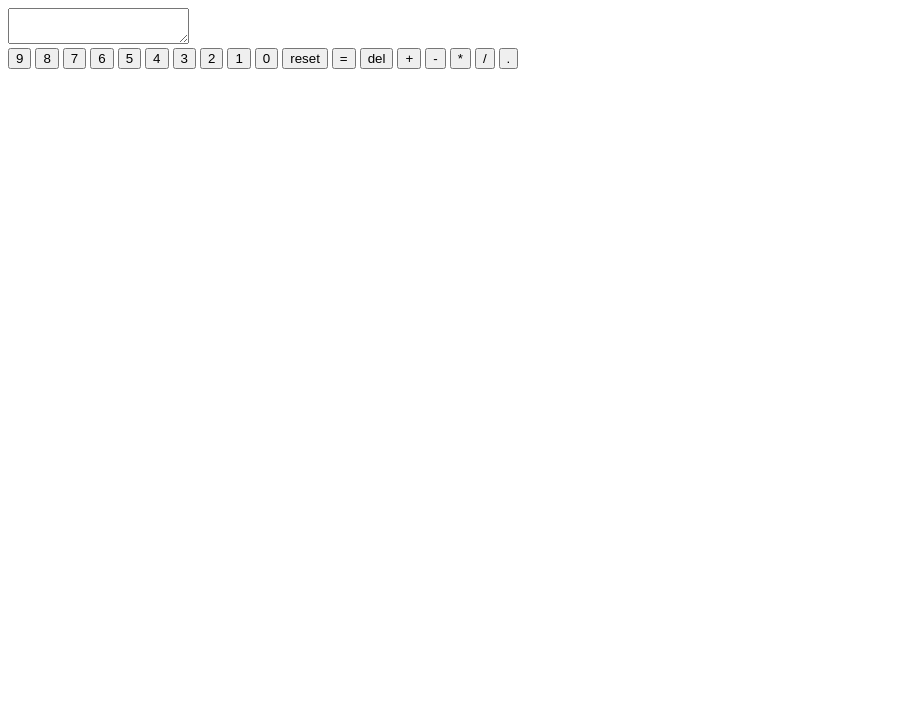
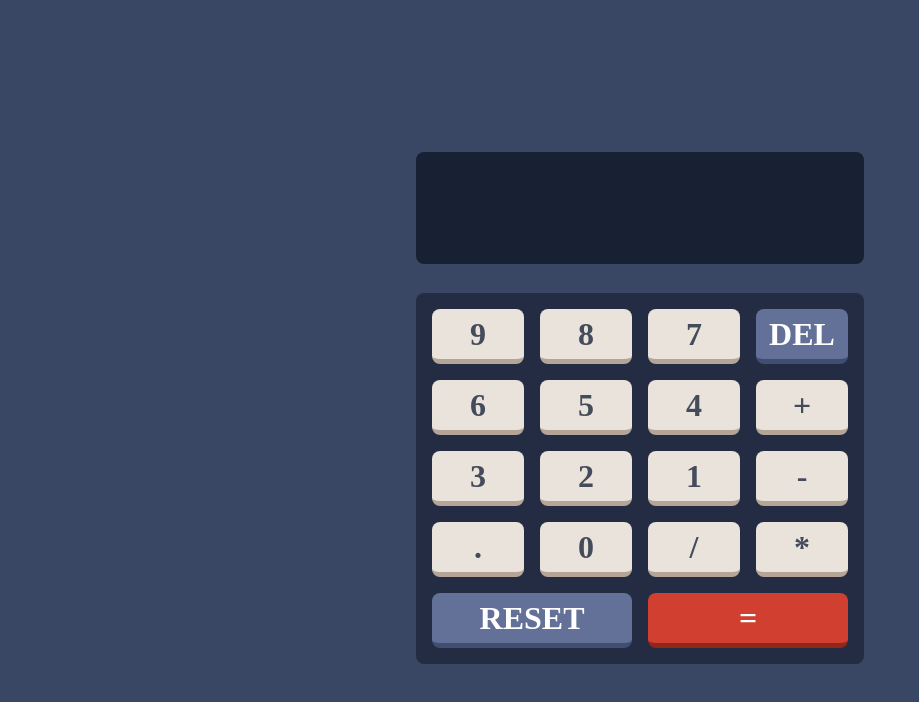
Before and after one commit to DavidPokrajac/Calculator-app, a plain HTML site: page index.html in a window 1280 px wide. Shown: the whole page, without its empty margins (0-919 px from the left). Drawn offline with Linux system fonts and the light colour scheme.

Commit message:
Added styles for first theme

```diff
--- /dev/null
+++ b/css/reset.css
@@ -0,0 +1,77 @@
+*,
+*::before,
+*::after {
+    box-sizing: border-box;
+}
+
+html {
+    -moz-text-size-adjust: none;
+    -webkit-text-size-adjust: none;
+    text-size-adjust: none;
+}
+
+body,
+h1,
+h2,
+h3,
+h4,
+p,
+figure,
+blockquote,
+dl,
+dd {
+    margin-block-end: 0;
+}
+
+ul[role="list"],
+ol[role="list"] {
+    list-style: none;
+}
+
+body {
+    min-height: 100vh;
+    line-height: 1.5;
+}
+
+h1,
+h2,
+h3,
+h4,
+button,
+input,
+label {
+    line-height: 1.1;
+}
+
+h1,
+h2,
+h3,
+h4 {
+    text-wrap: balance;
+}
+
+a:not([class]) {
+    text-decoration-skip-ink: auto;
+    color: currentColor;
+}
+
+img,
+picture {
+    max-width: 100%;
+    display: block;
+}
+
+input,
+button,
+textarea,
+select {
+    font: inherit;
+}
+
+/* textarea:not([rows]) {
+    min-height: 10em;
+} */
+
+:target {
+    scroll-margin-block: 5ex;
+}
--- /dev/null
+++ b/css/style.css
@@ -0,0 +1,100 @@
+@import "./variables.css";
+@import "./reset.css";
+
+body {
+    background: var(--clr-bg-500);
+    display: flex;
+    justify-content: center;
+    align-items: center;
+    font-size: var(--fs-base);
+    font-weight: var(--fw-base);
+}
+
+.calculator {
+    max-width: 500px;
+}
+
+.calculator__display {
+    resize: none;
+    background: var(--clr-bg-800);
+    border: none;
+    width: 100%;
+    color: var(--clr-text-100);
+    border-radius: 8px;
+    text-align: right;
+    padding: 1em;
+}
+
+.calculator__buttons {
+    border-radius: 8px;
+    background: var(--clr-bg-700);
+    padding: 0.5em;
+    margin-top: 1rem;
+    display: grid;
+    grid-template-columns: repeat(4, 1fr);
+    gap: 0.5em;
+}
+
+.calculator__delete {
+    grid-row: 1 / 2;
+    grid-column: 4 / 5;
+}
+
+.calculator__reset,
+.calculator__equals {
+    grid-row: 5 / 6;
+    grid-column: span 2;
+}
+
+.calculator__math-operation[data-operator="addition"],
+.calculator__math-operation[data-operator="subtraction"],
+.calculator__math-operation[data-operator="multiplication"] {
+    grid-column: 4 / 5;
+}
+
+.calculator__math-operation[data-operator="addition"] {
+    grid-row: 2 / 3;
+}
+
+.calculator__math-operation[data-operator="subtraction"] {
+    grid-row: 3 / 4;
+}
+
+.calculator__math-operation[data-operator="multiplication"] {
+    grid-row: 4 / 5;
+}
+
+.calculator__math-operation[data-operator="division"],
+.calculator__math-operation[data-operator="decimal-point"] {
+    grid-row: 4 / 5;
+}
+
+.calculator__math-operation[data-operator="division"] {
+    grid-column: 3 / 4;
+}
+
+.calculator__math-operation[data-operator="decimal-point"] {
+    grid-column: 1 / 2;
+}
+
+.calculator__buttons > * {
+    color: var(--clr-text-400);
+    background: var(--clr-key-100);
+    border: none;
+    border-bottom: 5px solid var(--clr-key-300);
+    border-radius: 8px;
+}
+
+.calculator__equals {
+    color: var(--clr-text-100);
+    background: var(--clr-key-600);
+    border-bottom: 5px solid var(--clr-key-700);
+}
+
+.calculator__reset,
+.calculator__delete {
+    color: var(--clr-text-100);
+    background: var(--clr-key-400);
+    border-bottom: 5px solid var(--clr-key-500);
+    text-transform: uppercase;
+}
--- a/css/variables.css
+++ b/css/variables.css
@@ -14,4 +14,5 @@
     --clr-text-100: hsl(0, 0%, 100%);
 
     --fs-base: 32px;
+    --fw-base: 700;
 }
--- a/index.html
+++ b/index.html
@@ -12,10 +12,11 @@
         />
 
         <title>Frontend Mentor | Calculator app</title>
+        <link rel="stylesheet" href="css/style.css" />
     </head>
     <body>
         <div class="calculator">
-            <textarea class="calculator__display"></textarea>
+            <textarea class="calculator__display" rows="1"></textarea>
             <div class="calculator__buttons">
                 <button class="calculator__number">9</button>
                 <button class="calculator__number">8</button>
@@ -32,11 +33,36 @@
                 </button>
                 <button class="calculator__equals">=</button>
                 <button class="calculator__delete" onClick="del()">del</button>
-                <button class="calculator__math-operation">+</button>
-                <button class="calculator__math-operation">-</button>
-                <button class="calculator__math-operation">*</button>
-                <button class="calculator__math-operation">/</button>
-                <button class="calculator__math-operation">.</button>
+                <button
+                    class="calculator__math-operation"
+                    data-operator="addition"
+                >
+                    +
+                </button>
+                <button
+                    class="calculator__math-operation"
+                    data-operator="subtraction"
+                >
+                    -
+                </button>
+                <button
+                    class="calculator__math-operation"
+                    data-operator="multiplication"
+                >
+                    *
+                </button>
+                <button
+                    class="calculator__math-operation"
+                    data-operator="division"
+                >
+                    /
+                </button>
+                <button
+                    class="calculator__math-operation"
+                    data-operator="decimal-point"
+                >
+                    .
+                </button>
             </div>
         </div>
         <script src="script.js"></script>
--- a/script.js
+++ b/script.js
@@ -1,4 +1,5 @@
-let textArea = document.querySelector(".calculator__display");
+console.log("Hi");
+let textArea = document.querySelector("textarea");
 let numbers = document.querySelectorAll(".calculator__number");
 let mathOperation = document.querySelectorAll(".calculator__math-operation");
 let equalsTo = document.querySelector(".calculator__equals");
@@ -15,6 +16,7 @@ Array.from(mathOperation).forEach((operation) => {
 
 function displayNumber(event) {
     const target = event.target;
+    console.log("hey");
     if (
         (target.textContent === "0" && textArea.textContent === "") ||
         (target.textContent === "." && textArea.textContent === "")
@@ -23,6 +25,7 @@ function displayNumber(event) {
     }
     result += target.textContent;
     textArea.textContent += target.textContent;
+    console.log(textArea.textContent);
 }
 
 function displayOperator(event) {
```
